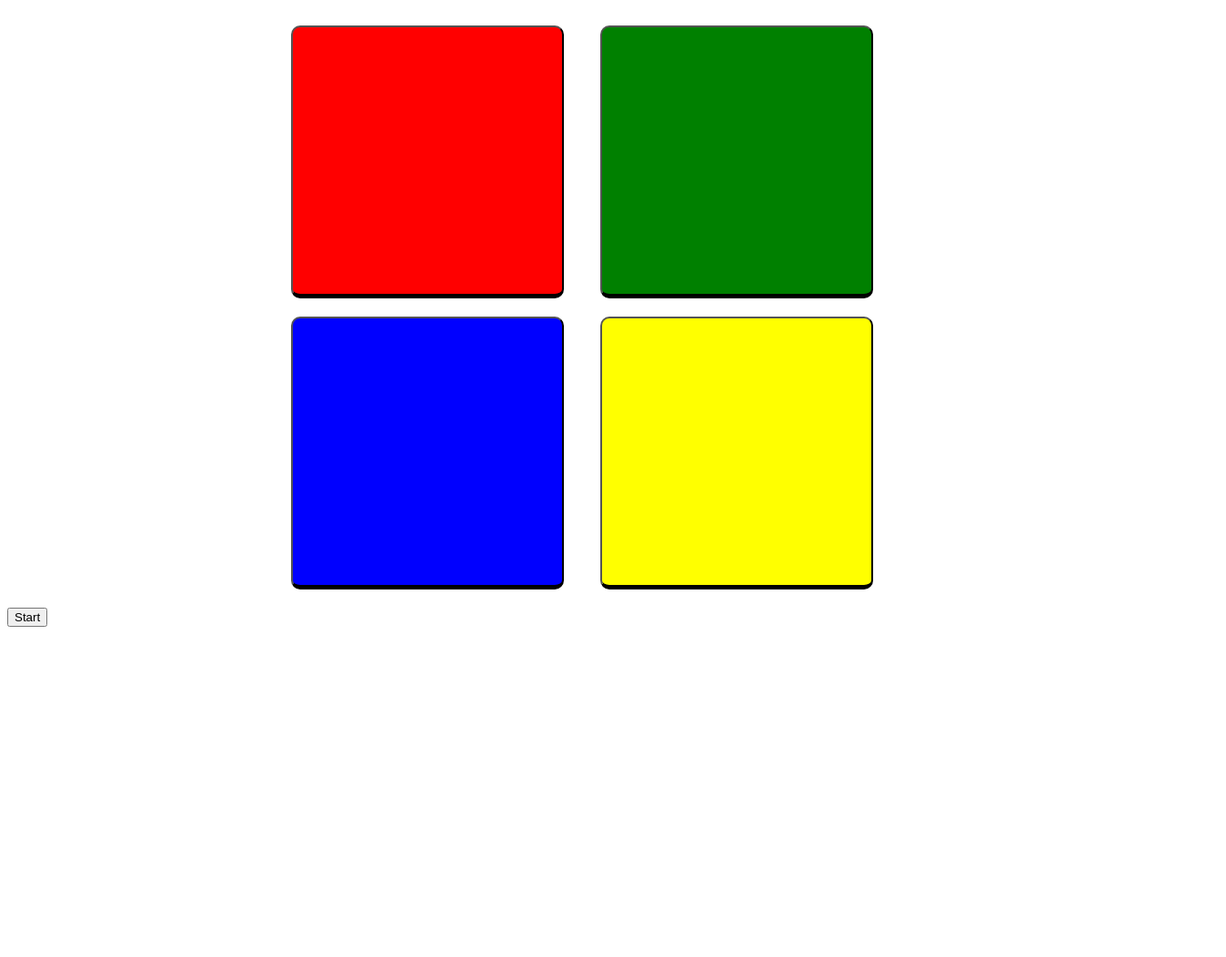
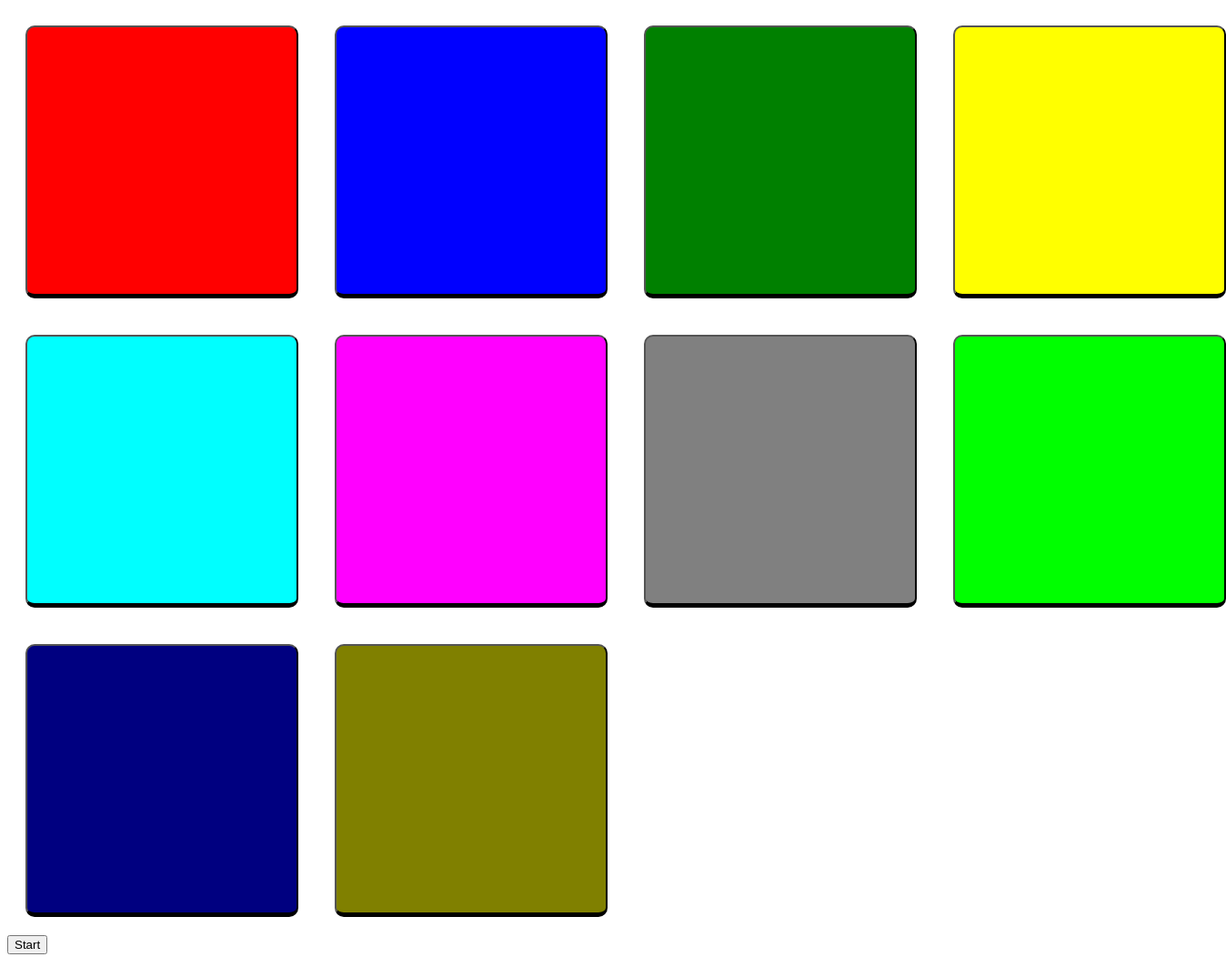
Before and after one commit to CherifBe/simon-game, a plain HTML site: page index.html in a window 1280 px wide. Shown: the whole page at 91% size, 1348 px wide, since content can reach past the window. Before the commit the page ends 800 px from the top, so only its background shows below. Drawn offline with Linux system fonts and the light colour scheme.

Commit message:
ajout du mode expert

```diff
--- a/display.js
+++ b/display.js
@@ -1,18 +1,62 @@
 class Display{
 
     constructor(){
-        this.tiles = ['red', 'blue', 'green', 'yellow'];
+        this.tiles = ['red', 'blue', 'green', 'yellow', 'aqua', 'fuchsia', 'gray', 'lime', 'navy', 'olive', 'purple', 'silver'];
         this.level = 0;
-        this.game = new Game(this.tiles);
+        this.nbTiles = 10;
+        this.game = new Game(this.tiles, this.nbTiles);
         this.initDisplay();
     }
 
-    initDisplay(){
+    initDisplay(){ // Lancer fonction lorsque l'on soumet le formulaire
         this.container = document.querySelector('.container');
         this.startButton = document.getElementById('startBtn');
         this.displayInfo = document.getElementById('info');
 
-        this.tiles.forEach(tile => {
+
+        const tilesToDisplay = this.game.generateNewSequence(this.nbTiles); // TODO: penser modulo (prendre moitié du tableau)
+        let j = 0;
+        let k = 0;
+        let groupTiles = [];// TODO: optimiser ça
+        groupTiles.push(document.createElement('div'));
+        groupTiles[k].classList.add('grouptiles');
+        tilesToDisplay.forEach(tile => {
+
+            if( j % 4 === 0 ){
+                k++;
+                groupTiles.push(document.createElement('div'));
+                groupTiles[k].classList.add('grouptiles');
+            }
+            j++;
+
+            let divTile = document.createElement('div');
+            divTile.classList.add('tile');
+
+            let btnTile = document.createElement('button');
+            btnTile.id = tile;
+            btnTile.classList.add('tileElement');
+            btnTile.style["background-color"] = tile;
+            btnTile.addEventListener('click', () => {
+                let res = this.game.handleClick(tile);
+                if(res === 'res'){
+                    setTimeout(() => {
+                        // this.play(this.game.nextLevel());
+                        this.play();
+                    }, 1000);
+                }
+                if(res === true){ // Si renvoie 'true' la partie en cours est terminé
+                    this.reset();
+                }
+            });
+
+            divTile.appendChild(btnTile);
+            groupTiles[k].appendChild(divTile);
+            this.container.appendChild(groupTiles[k]);
+        });
+
+
+
+   /*     this.tiles.forEach(tile => {
             document.getElementById(tile).addEventListener('click', () => {
                 let res = this.game.handleClick(tile);
                 if(res === 'res'){
@@ -26,7 +70,7 @@ class Display{
                 }
 
             });
-        })
+        }) */
         this.startButton.addEventListener('click', this.startGame.bind(this));
     }
 
--- a/game.js
+++ b/game.js
@@ -1,6 +1,7 @@
 class Game{
-    constructor(tiles){
+    constructor(tiles, nbTiles){
         this.tiles = tiles;
+        this.nbTiles = nbTiles;
         this.sequence = [];
         this.humanSequence = [];
         this.i = 0;
@@ -26,8 +27,11 @@ class Game{
         }
     }
 
-    nextTile(){
-        return this.tiles[Math.floor(Math.random() * 4)];
+    nextTile(k = false, j){
+        if(!k){
+            return this.tiles[Math.floor(Math.random() * this.nbTiles)];
+        }
+        return this.tiles[j];
     }
 
     nextLevel(){ // On n'utilise plus cette fonction dans la version aléatoire
@@ -43,11 +47,16 @@ class Game{
         this.level = 0;
     }
 
-    generateNewSequence(){
-        this.i++;
+    generateNewSequence(i = 0){
+        let k = true;
+        if(i === 0){
+            k = false;
+            this.i++;
+            i = this.i;
+        }
         this.newSequence = [];
-        for(let j = 0; j < this.i; j++){
-            this.newSequence.push(this.nextTile());
+        for(let j = 0; j < i; j++){
+            this.newSequence.push(this.nextTile(k, j));
         }
         this.sequence = this.newSequence;
         return this.newSequence;
--- a/index.html
+++ b/index.html
@@ -8,7 +8,7 @@
 </head>
 <body>
     <div class="container">
-        <div>
+        <!--div>
             <div class="tile">
             <button id="red"></button>
             </div>
@@ -31,7 +31,7 @@
 
 
 
-        </div>
+        </div-->
     </div>
 
 
--- a/style.css
+++ b/style.css
@@ -6,13 +6,18 @@ body{
     width:100%;
     justify-content: center;
     display:flex;
+    flex-direction: column;
+}
+
+.grouptiles{
+    display:flex;
 }
 
 .tile{
     margin:20px;
 }
 
-#red,#blue,#green,#yellow{
+.tileElement{
     width: 300px;
     height: 300px;
     border-radius: 10px;
```
